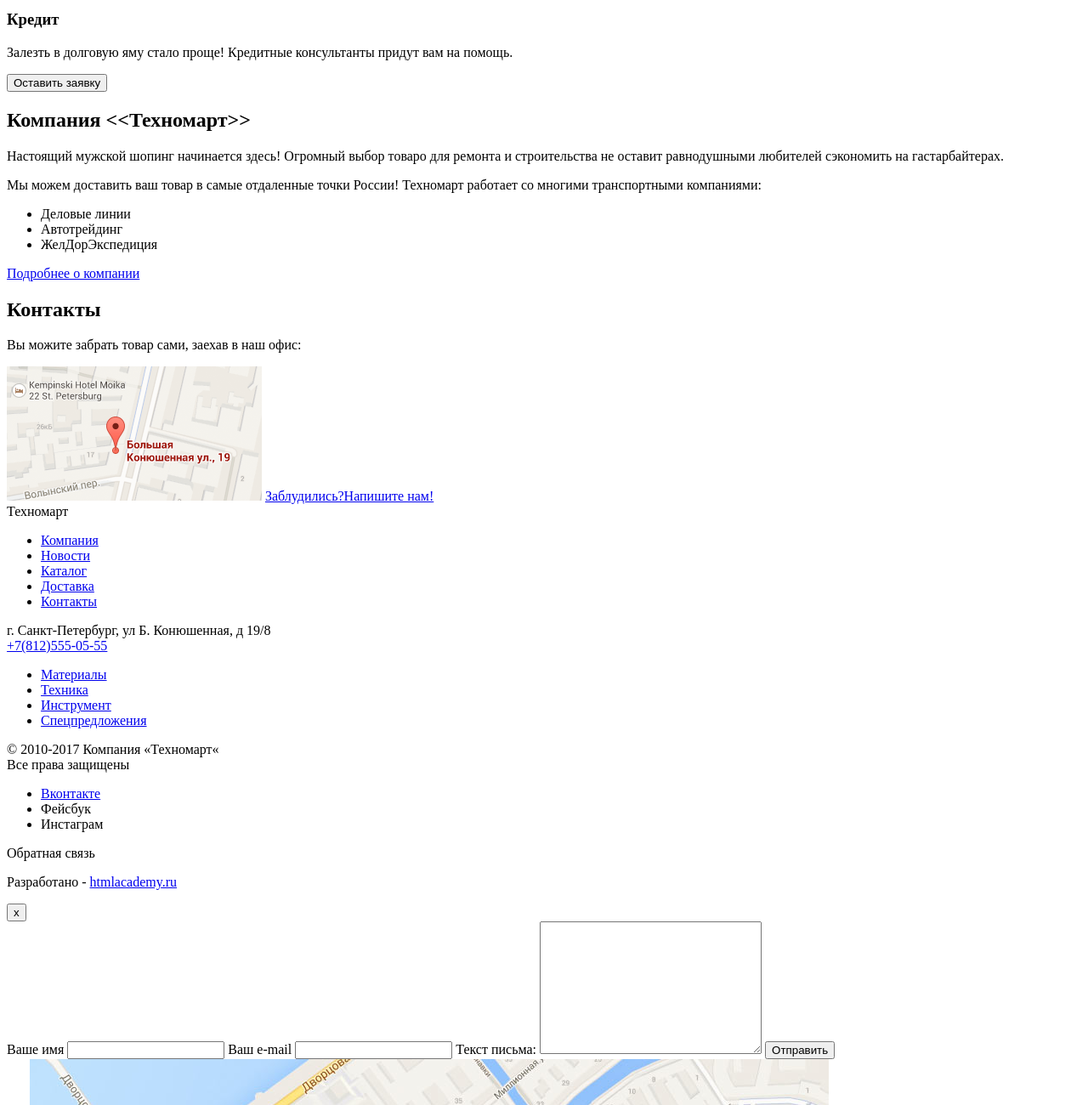
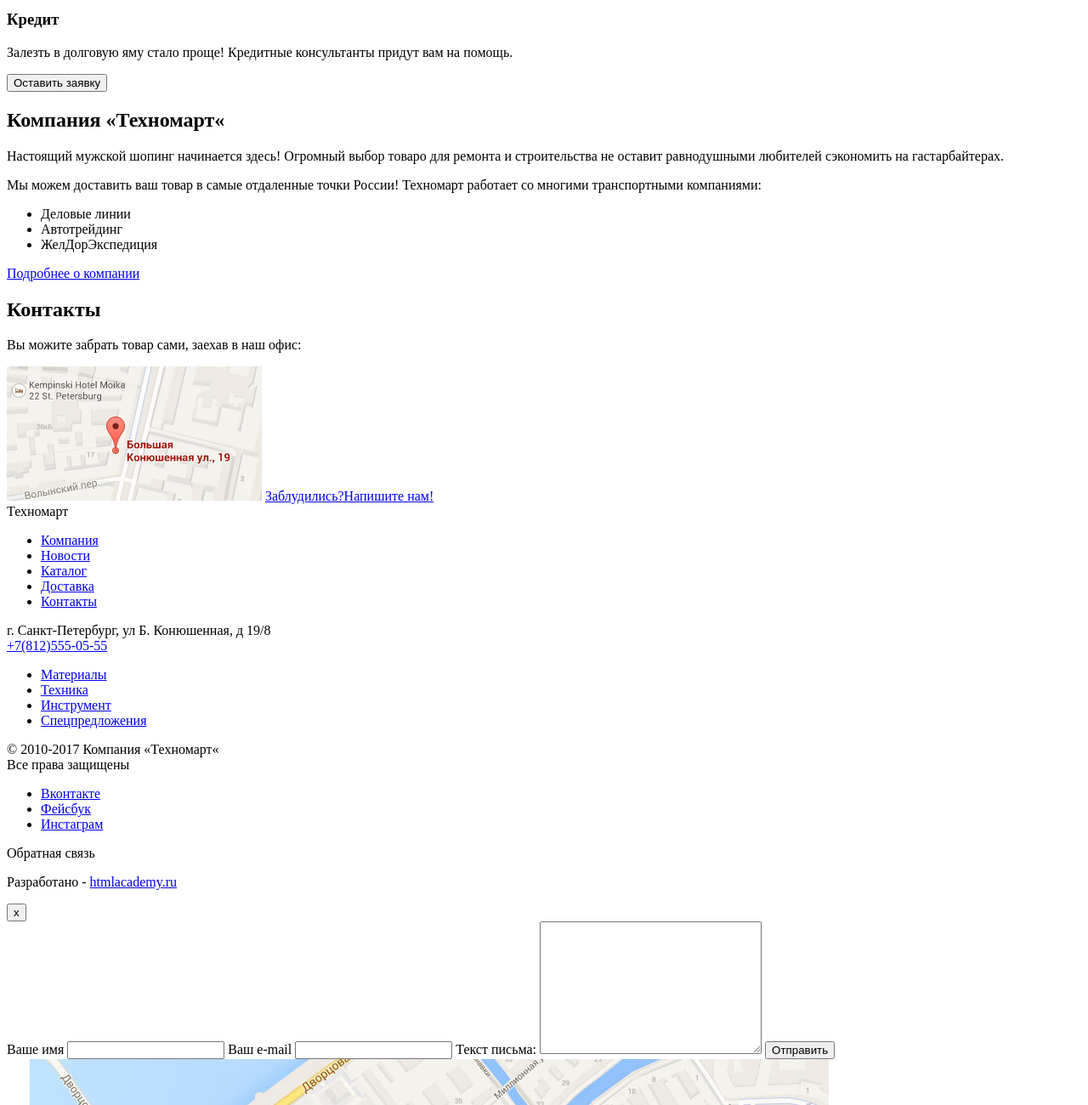
Before and after one commit to GetPolyakov/217977-technomart, a plain HTML site: page index.html in a window 1280 px wide. Shown: the part 3420-4720 px from the top of the page at 85% size. Drawn offline with Linux system fonts and the light colour scheme.

Commit message:
Лекция №4, Доступность. Исправил замечания v3

```diff
--- a/index.html
+++ b/index.html
@@ -254,7 +254,7 @@
     <div class="about-wrapper">
       <section class="about-company">
         <h2>Компания
-          <<Техномарт>></h2>
+          &#171;Техномарт&#171;</h2>
         <p>
           Настоящий мужской шопинг начинается здесь! Огромный выбор товаро для ремонта и строительства не оставит равнодушными любителей
           сэкономить на гастарбайтерах.
@@ -331,10 +331,10 @@
           <a class="main-footer__social-button" href="https://vk.com">Вконтакте</a>
         </li>
         <li>
-          <a class="main-footer__social-button" href="https://www.facebook.com"></a>Фейсбук</a>
+          <a class="main-footer__social-button" href="https://www.facebook.com">Фейсбук</a>
         </li>
         <li>
-          <a class="main-footer__social-button" href="https://www.instagram.com"></a>Инстаграм</a>
+          <a class="main-footer__social-button" href="https://www.instagram.com">Инстаграм</a>
         </li>
       </ul>
       <p class="main-footer__feedback">
@@ -366,7 +366,9 @@
 
   <div class="modal modal__map">
     <button class="modal__button close" aria-label="Закрыть всплывающее окно">x</button>
-    <img src="img/map-popup.jpg" href="https://yandex.ru/maps" alt="Карта">
+    <a href="https://yandex.ru/maps">
+      <img src="img/map-popup.jpg"  alt="Карта">
+    </a>
   </div>
 </body>
 
```
Also changed, not shown: inner.html (+3 -3 lines).
